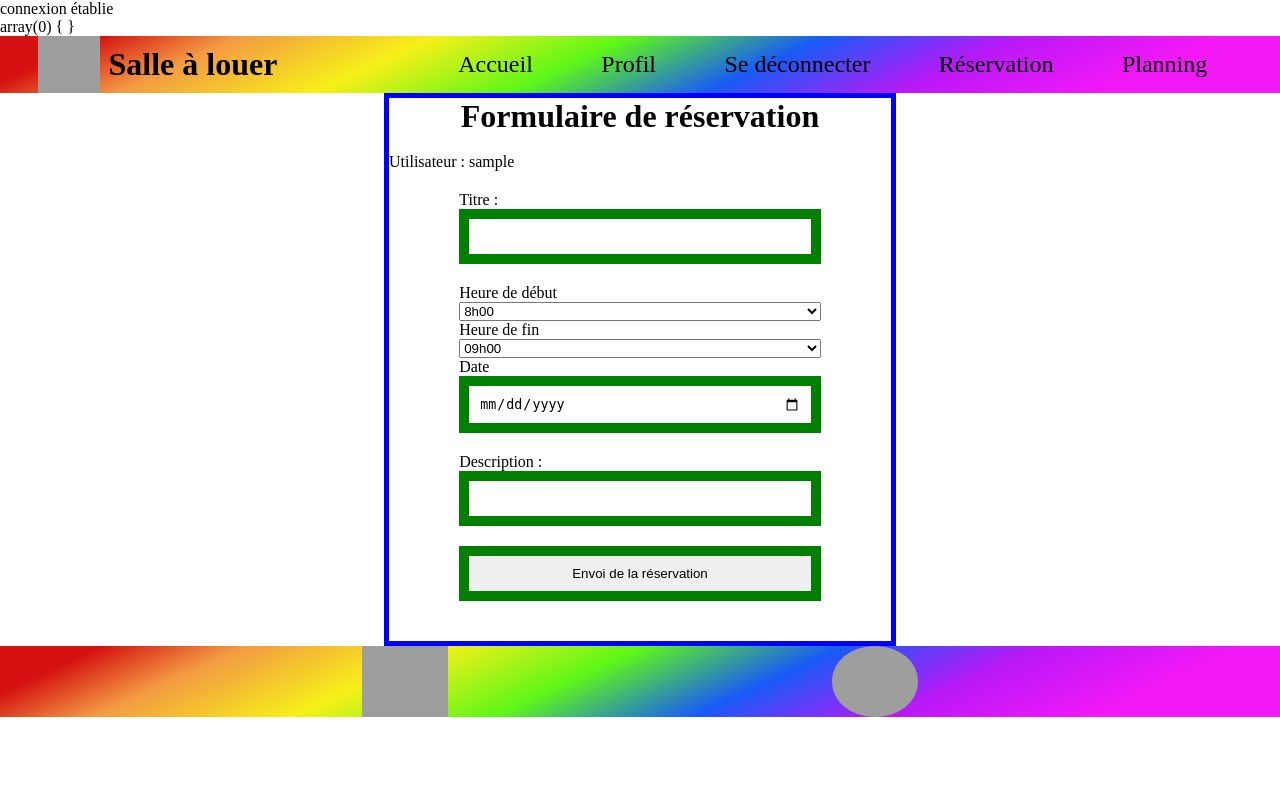
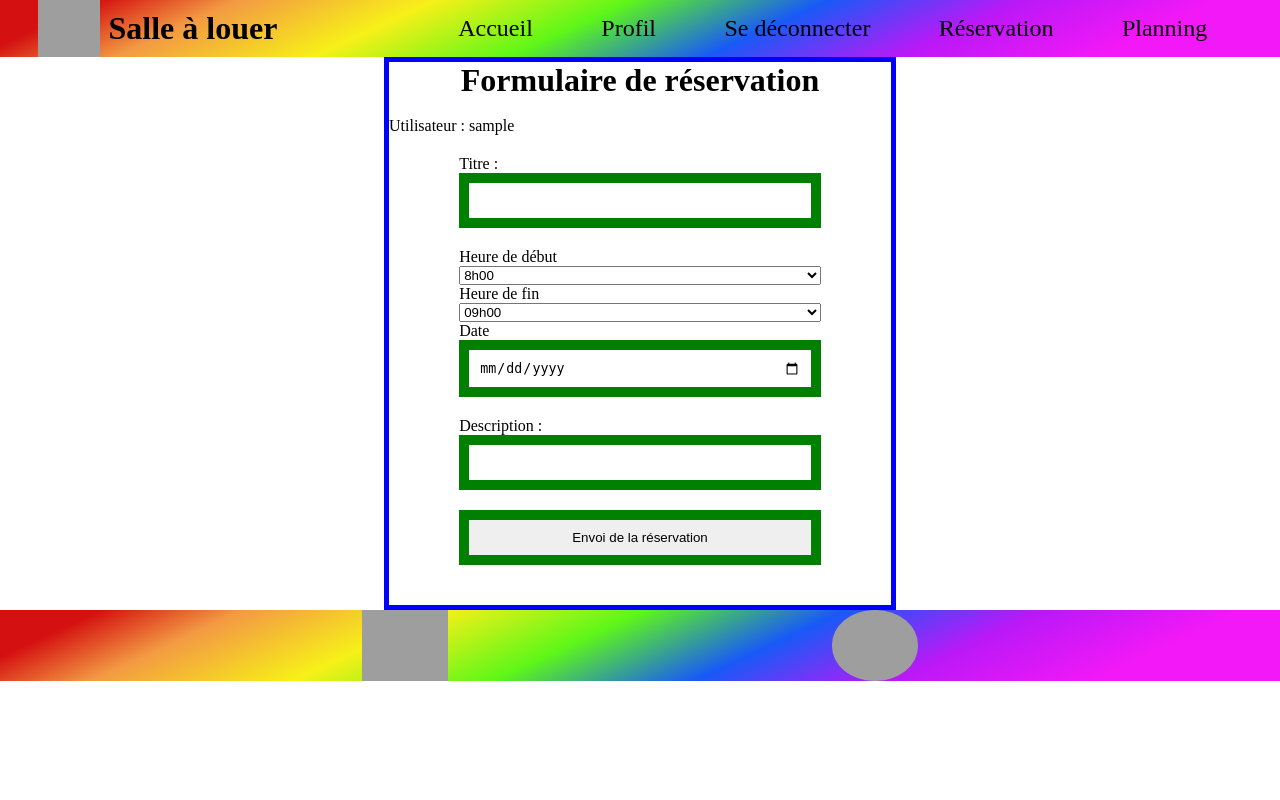
Before and after one commit to joris-landaret/reservation-salles, a PHP site: page /reservation-form.php in a window 1280 px wide. Run offline with PHP 8.4, Linux system fonts and the light colour scheme; the visitor is signed in with stand-in values (Sample User, id 1); data that the repository does not hold is empty; grey boxes are pictures that could not be loaded.

Commit message:
mise en commentaire des lignes inutiles

```diff
--- a/connect.php
+++ b/connect.php
@@ -3,10 +3,10 @@
 
 $mysqli = new mysqli("localhost","root","","reservationsalles",3307);
 
-if ($mysqli) {
-  echo "connexion établie <br />";
-}
-else {
-  die(mysqli_connect_error());
-}
+// if ($mysqli) {
+//   echo "connexion établie <br />";
+// }
+// else {
+//   die(mysqli_connect_error());
+// }
 ?>
--- a/css/header.css
+++ b/css/header.css
@@ -1,7 +1,7 @@
 *{
     margin: 0;
 }
-img{
+header img{
     width: 62px;
     height: 57px;
 }
--- a/reservation-form.php
+++ b/reservation-form.php
@@ -8,7 +8,7 @@ $request = $mysqli -> query("SELECT * FROM reservations");
 
 $request_fetch_all = $request -> fetch_all();
 
-var_dump($request_fetch_all);
+//var_dump($request_fetch_all);
 
 //appuyé sur le bouton submit
 if(isset($_POST['envoi'])){
```
Also changed, not shown: img/meeting-room-g7dfe07893_1920.jpg (added).
